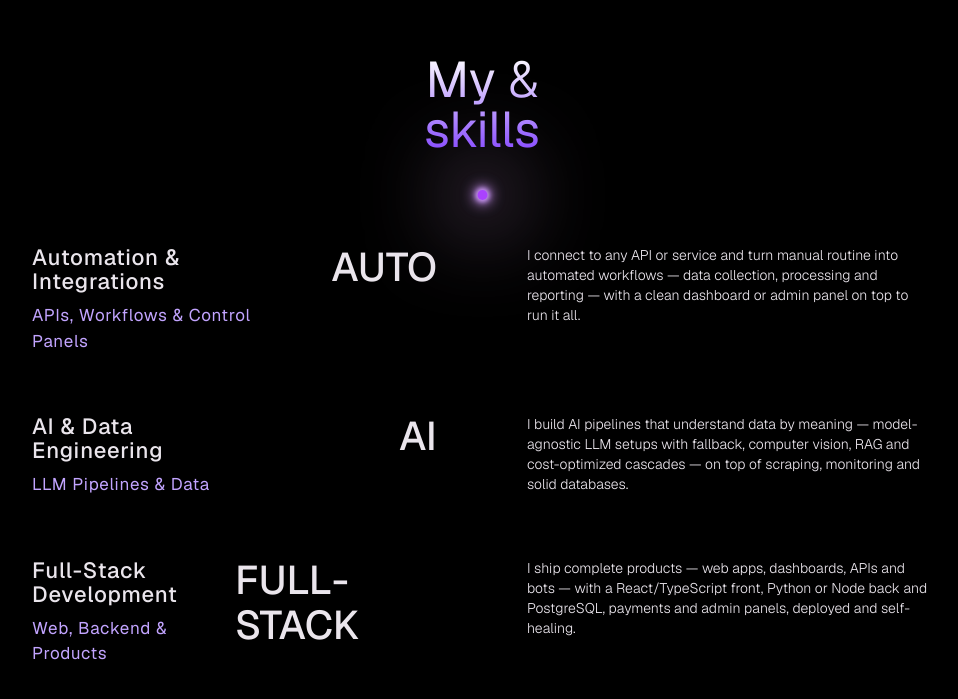
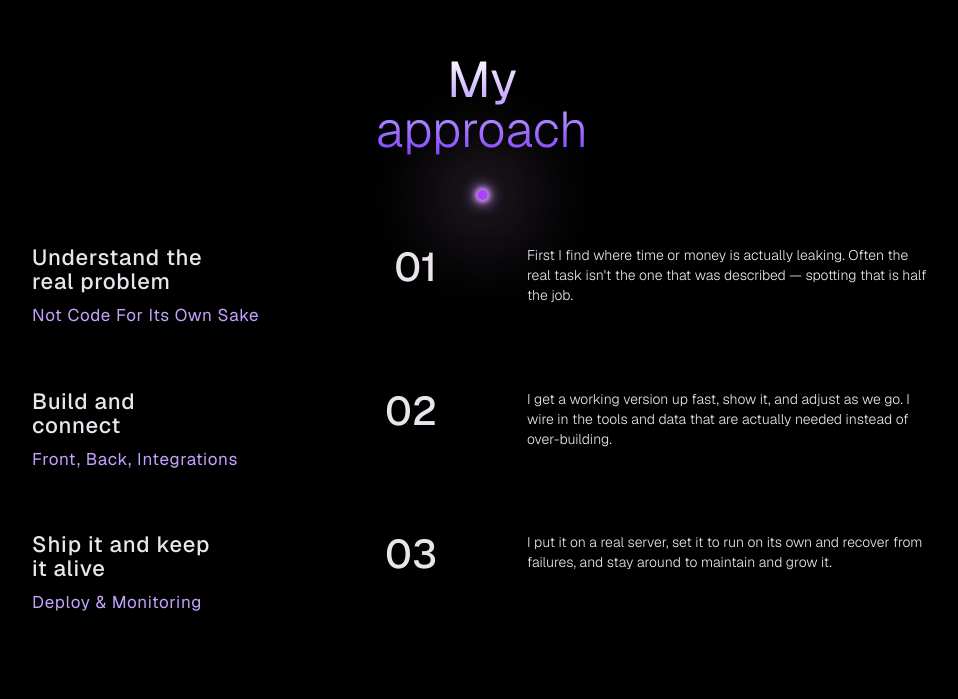
Before and after one commit to Calciumnick/portfolio-website, a React (Vite) app: page / in a window 1280 px wide. Shown: the part 2515-3214 px from the top of the page, without its empty margins (158-1116 px from the left). Built offline with nearby package versions, Linux system fonts and the light colour scheme; no server answers.

Commit message:
Differentiate About / What I do / Approach; human voice, no duplication

```diff
--- a/src/components/Career.tsx
+++ b/src/components/Career.tsx
@@ -15,8 +15,8 @@ const Career = () => {
     <div className="career-section section-container">
       <div className="career-container">
         <h2>
-          {config.ui.careerTitle1} <span>&</span>
-          <br /> {config.ui.careerTitle2}
+          {config.ui.careerTitle1}
+          <br /> <span>{config.ui.careerTitle2}</span>
         </h2>
         <div className="career-info">
           <div className="career-timeline">
--- a/src/config.ts
+++ b/src/config.ts
@@ -14,35 +14,35 @@ const en = {
     },
     about: {
         title: "About Me",
-        description: "I'm Mykyta Koltsov — a full-stack developer who turns business problems into software that runs itself. If it can be coded, I build it: web apps, dashboards, Telegram bots, automations that plug into any API. My strongest side is AI and data — LLMs and computer vision wired into pipelines that read, filter and decide at scale, behind a clean interface anyone can use. And I ship the whole thing end-to-end — React/TypeScript on the front, Python or Node and PostgreSQL behind it — deployed on real servers, monitored, and built to keep running without me."
+        description: "I'm Mykyta. I build software that takes a real, annoying problem off someone's plate — and then keeps working without them. Usually it's the boring, repetitive part of a business: reports nobody wants to pull by hand, leads that slip through, data sitting in five different places. I'm most useful when the task is clear but no one has time to do it properly. I like starting from the actual problem, not the tech — and I don't hand over something that only runs on my laptop. If I build it, it's live and it stays up."
     },
     experiences: [
         {
-            position: "Automation & Integrations",
-            company: "APIs, workflows & control panels",
-            period: "AUTO",
+            position: "Understand the real problem",
+            company: "not code for its own sake",
+            period: "01",
             location: "Remote",
-            description: "I connect to any API or service and turn manual routine into automated workflows — data collection, processing and reporting — with a clean dashboard or admin panel on top to run it all.",
+            description: "First I find where time or money is actually leaking. Often the real task isn't the one that was described — spotting that is half the job.",
             responsibilities: [],
-            technologies: ["Automation", "REST APIs", "Webhooks", "Dashboards", "Google APIs", "Python"]
+            technologies: []
         },
         {
-            position: "AI & Data Engineering",
-            company: "LLM pipelines & data",
-            period: "AI",
+            position: "Build and connect",
+            company: "front, back, integrations",
+            period: "02",
             location: "Remote",
-            description: "I build AI pipelines that understand data by meaning — model-agnostic LLM setups with fallback, computer vision, RAG and cost-optimized cascades — on top of scraping, monitoring and solid databases.",
+            description: "I get a working version up fast, show it, and adjust as we go. I wire in the tools and data that are actually needed instead of over-building.",
             responsibilities: [],
-            technologies: ["LLMs", "Computer Vision", "RAG", "Scraping", "PostgreSQL", "Pandas"]
+            technologies: []
         },
         {
-            position: "Full-Stack Development",
-            company: "Web, backend & products",
-            period: "FULL-STACK",
+            position: "Ship it and keep it alive",
+            company: "deploy & monitoring",
+            period: "03",
             location: "Remote",
-            description: "I ship complete products — web apps, dashboards, APIs and bots — with a React/TypeScript front, Python or Node back and PostgreSQL, payments and admin panels, deployed and self-healing.",
+            description: "I put it on a real server, set it to run on its own and recover from failures, and stay around to maintain and grow it.",
             responsibilities: [],
-            technologies: ["React", "TypeScript", "Node", "Python", "PostgreSQL", "Vercel"]
+            technologies: []
         }
     ],
     projects: [
@@ -61,8 +61,8 @@ const en = {
         whatsapp: "https://wa.me/971524893133"
     },
     skills: {
-        develop: { title: "FULL-STACK DEVELOPMENT", description: "Web apps, landing pages, dashboards & APIs — front to back", details: "Complete products end-to-end — web apps, landing pages and admin dashboards on React/TypeScript, backends and APIs on Python or Node, PostgreSQL underneath. Deployed and monitored.", tools: ["Python", "Node", "React", "TypeScript", "FastAPI", "PostgreSQL", "REST APIs", "Docker", "Git", "Vercel"] },
-        design: { title: "AUTOMATION & AI", description: "Automate any workflow, connect any API, add AI on top", details: "I connect to any API and automate workflows end-to-end, then wire in AI — LLM pipelines, computer vision, scraping and monitoring — behind a clean control panel. Deployed on a VPS.", tools: ["Automation", "REST APIs", "Webhooks", "LLMs", "Computer Vision", "Scraping", "Monitoring", "Dashboards", "Pandas", "VPS"] }
+        develop: { title: "FULL-STACK DEVELOPMENT", description: "Websites, web apps, dashboards and internal tools", details: "Need a website, a client portal, a dashboard or an internal tool? I do the front and the back, database and payments included, and ship it to production. No 'designer here, developer there' — one person owns the whole result.", tools: ["Python", "Node", "React", "TypeScript", "FastAPI", "PostgreSQL", "REST APIs", "Docker", "Git", "Vercel"] },
+        design: { title: "AUTOMATION & AI", description: "Kill the manual routine, add AI where it pays off", details: "If something is done by hand every day, it can usually be handed to a program. I connect your tools together, automate collecting and processing data, and where it helps, plug in AI to read documents, sort things and flag what matters — so you open one panel instead of ten tabs.", tools: ["Automation", "REST APIs", "Webhooks", "LLMs", "Computer Vision", "Scraping", "Monitoring", "Dashboards", "Pandas", "VPS"] }
     },
     ui: {
         hello: "Hello! I'm",
@@ -73,7 +73,7 @@ const en = {
         hire: "Hire Me",
         clickHint: "click",
         demoLabel: "DEMO",
-        careerTitle1: "My", careerTitle2: "skills",
+        careerTitle1: "My", careerTitle2: "approach",
         whatIDo: "WHAT I DO",
         workTitle: "My work",
         contactEmail: "Email", contactLocation: "Location", contactSocial: "Social",
@@ -96,35 +96,35 @@ const ru: typeof en = {
     },
     about: {
         title: "Обо мне",
-        description: "Я Mykyta Koltsov — full-stack разработчик, который превращает бизнес-задачи в софт, работающий сам. Если это можно закодить — сделаю: веб-приложения, дашборды, Telegram-боты, автоматизации с подключением к любому API. Моя сильная сторона — ИИ и данные: LLM и компьютерное зрение в конвейерах, которые читают, фильтруют и принимают решения на потоке, за понятным интерфейсом. И собираю всё под ключ — фронт на React/TypeScript, бэк на Python или Node и PostgreSQL — с деплоем на реальные серверы, мониторингом и запасом прочности, чтобы работало без меня."
+        description: "Я Никита. Делаю софт, который снимает с человека реальную надоевшую задачу — и дальше работает без него. Обычно это скучная повторяющаяся часть бизнеса: отчёты, которые никто не хочет собирать руками; заявки, которые теряются; данные, разбросанные по пяти местам. Я полезнее всего там, где задача понятна, но ни у кого нет времени сделать её нормально. Люблю идти от самой проблемы, а не от технологий — и не отдаю то, что работает только у меня на ноутбуке. Если сделал — оно запущено и держится."
     },
     experiences: [
         {
-            position: "Автоматизация и интеграции",
-            company: "API, процессы и панели",
-            period: "AUTO",
+            position: "Разбираюсь, что болит",
+            company: "не код ради кода",
+            period: "01",
             location: "Удалённо",
-            description: "Подключаюсь к любому API или сервису и превращаю ручную рутину в автоматизированные процессы — сбор, обработка и отчётность — с удобным дашбордом или админ-панелью сверху, чтобы всем этим управлять.",
+            description: "Сначала нахожу, где реально утекают время или деньги. Часто настоящая задача — не та, что описали, и увидеть это — половина работы.",
             responsibilities: [],
-            technologies: ["Автоматизация", "REST API", "Webhooks", "Дашборды", "Google API", "Python"]
+            technologies: []
         },
         {
-            position: "ИИ и Data Engineering",
-            company: "LLM-конвейеры и данные",
-            period: "AI",
+            position: "Строю и подключаю",
+            company: "фронт, бэк, интеграции",
+            period: "02",
             location: "Удалённо",
-            description: "Строю ИИ-конвейеры, которые понимают данные по смыслу — модель-агностик LLM-связки с фолбэком, компьютерное зрение, RAG и cost-optimized каскады — поверх парсинга, мониторинга и надёжных баз.",
+            description: "Быстро поднимаю рабочую версию, показываю, правлю по ходу. Подключаю нужные сервисы и данные, а не изобретаю лишнее.",
             responsibilities: [],
-            technologies: ["LLM", "Computer Vision", "RAG", "Парсинг", "PostgreSQL", "Pandas"]
+            technologies: []
         },
         {
-            position: "Full-Stack разработка",
-            company: "Веб, бэкенд и продукты",
-            period: "FULL-STACK",
+            position: "Запускаю и держу живым",
+            company: "деплой и мониторинг",
+            period: "03",
             location: "Удалённо",
-            description: "Собираю продукты целиком — веб-приложения, дашборды, API и ботов — с фронтом на React/TypeScript, бэком на Python или Node и PostgreSQL, оплатами и админ-панелями, задеплоенные и самовосстанавливающиеся.",
+            description: "Выкатываю на реальный сервер, настраиваю так, чтобы работало само и восстанавливалось после сбоев, и остаюсь поддерживать и развивать.",
             responsibilities: [],
-            technologies: ["React", "TypeScript", "Node", "Python", "PostgreSQL", "Vercel"]
+            technologies: []
         }
     ],
     projects: [
@@ -143,8 +143,8 @@ const ru: typeof en = {
         whatsapp: "https://wa.me/971524893133"
     },
     skills: {
-        develop: { title: "FULL-STACK РАЗРАБОТКА", description: "Веб-приложения, лендинги, дашборды и API — от фронта до бэка", details: "Продукты целиком — веб-приложения, лендинги и админ-дашборды на React/TypeScript, бэкенды и API на Python или Node, PostgreSQL под капотом. С деплоем и мониторингом.", tools: ["Python", "Node", "React", "TypeScript", "FastAPI", "PostgreSQL", "REST API", "Docker", "Git", "Vercel"] },
-        design: { title: "АВТОМАТИЗАЦИЯ И ИИ", description: "Автоматизировать любой процесс, подключить любой API, добавить ИИ", details: "Подключаюсь к любому API и автоматизирую процессы под ключ, сверху добавляю ИИ — LLM, зрение, парсинг, мониторинг — за удобной панелью управления. С деплоем на VPS.", tools: ["Автоматизация", "REST API", "Webhooks", "LLM", "Computer Vision", "Парсинг", "Мониторинг", "Дашборды", "Pandas", "VPS"] }
+        develop: { title: "FULL-STACK РАЗРАБОТКА", description: "Сайты, веб-приложения, дашборды и внутренние инструменты", details: "Нужен сайт, личный кабинет, дашборд или внутренний инструмент? Сделаю фронт и бэк целиком, с базой и оплатами, и выкачу в прод. Без «дизайнер отдельно, программист отдельно» — за результат отвечает один человек.", tools: ["Python", "Node", "React", "TypeScript", "FastAPI", "PostgreSQL", "REST API", "Docker", "Git", "Vercel"] },
+        design: { title: "АВТОМАТИЗАЦИЯ И ИИ", description: "Убрать ручную рутину и добавить ИИ там, где он окупается", details: "Если что-то делается руками каждый день — обычно это можно отдать программе. Соединяю ваши сервисы между собой, автоматизирую сбор и обработку данных, а где помогает — подключаю ИИ, чтобы он читал документы, сортировал и подсказывал важное. Вы открываете одну панель вместо десяти вкладок.", tools: ["Автоматизация", "REST API", "Webhooks", "LLM", "Computer Vision", "Парсинг", "Мониторинг", "Дашборды", "Pandas", "VPS"] }
     },
     ui: {
         hello: "Привет! Я",
@@ -155,7 +155,7 @@ const ru: typeof en = {
         hire: "Написать",
         clickHint: "клик",
         demoLabel: "ДЕМО",
-        careerTitle1: "Мои", careerTitle2: "навыки",
+        careerTitle1: "Мой", careerTitle2: "подход",
         whatIDo: "ЧТО Я ДЕЛАЮ",
         workTitle: "Мои работы",
         contactEmail: "Почта", contactLocation: "Локация", contactSocial: "Соцсети",
```
